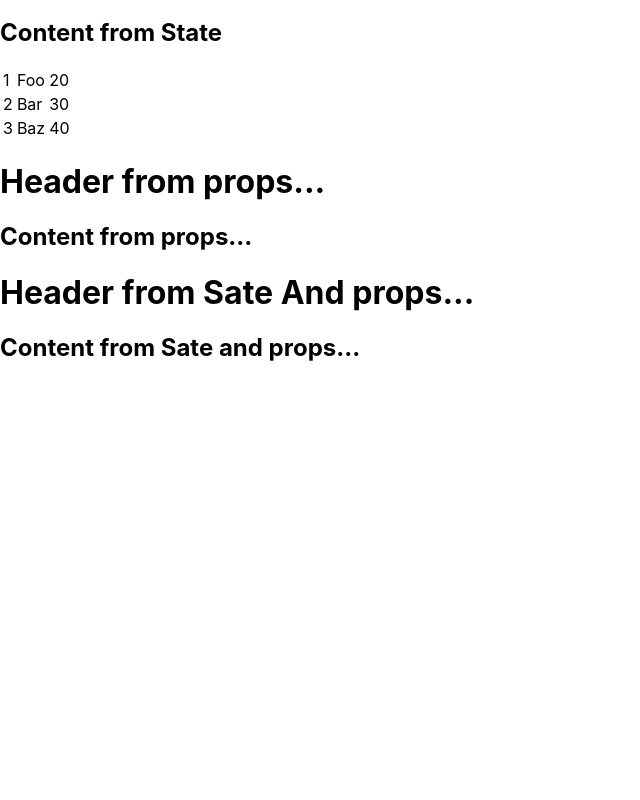
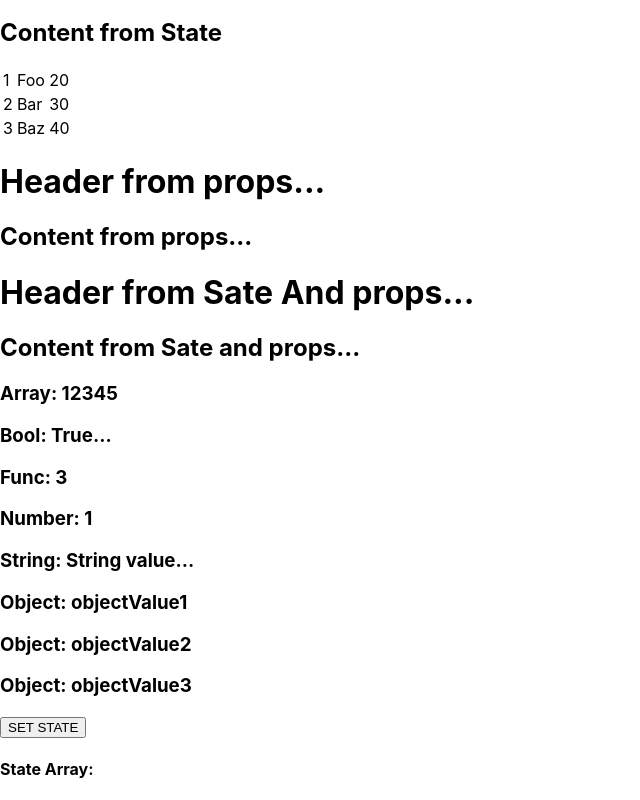
Before and after one commit to Khurramsidd/react-app, a React (Create React App) app: page / in a window 1280 px wide. Shown: the part 390-1190 px from the top of the page, without its empty margins (0-640 px from the left). Before the commit the page ends 800 px from the top, so only its background shows below. Built offline with nearby package versions, Linux system fonts and the light colour scheme.

Commit message:
set state

```diff
--- a/package.json
+++ b/package.json
@@ -3,6 +3,7 @@
   "version": "0.1.0",
   "private": true,
   "dependencies": {
+    "prop-types": "^15.7.2",
     "react": "^16.8.6",
     "react-dom": "^16.8.6",
     "react-scripts": "3.0.1"
--- a/src/App.jsx
+++ b/src/App.jsx
@@ -1,6 +1,8 @@
 import React from 'react';
 import Props from './learning/props.jsx'
 import StateAndProps from './learning/stateAndProps.jsx'
+import ValidatingProps from './learning/validatingProps.jsx'
+import SetState from './learning/setState.jsx'
 class App extends React.Component {
     render() {
         return (
@@ -9,6 +11,8 @@
                 <Content/>
                 <Props/>
                 <StateAndProps/>
+                <ValidatingProps/>
+                <SetState/>
             </div>
         );
     }
--- /dev/null
+++ b/src/learning/setState.jsx
@@ -0,0 +1,32 @@
+import React from 'react';
+
+class SetState extends React.Component {
+    constructor() {
+        super();
+
+        this.state = {
+            data: []
+        }
+        /**
+         * " this.setStateHandler().bind(this) " sets the context for the function setStateHandler() to be the class object.
+         * This is necessary so that you could call this.setState({...}) inside the method, because setState() is the method of React.Component.
+         * If you do not .bind(this) you would get an error that setState() method is undefined.
+         */
+        this.setStateHandler = this.setStateHandler.bind(this);
+    };
+    setStateHandler() {
+        var item = "setState..."
+        var myArray = this.state.data.slice();
+        myArray.push(item);
+        this.setState({data: myArray})
+    };
+    render() {
+        return (
+            <div>
+                <button onClick = {this.setStateHandler}>SET STATE</button>
+                <h4>State Array: {this.state.data}</h4>
+            </div>
+        );
+    }
+}
+export default SetState;
--- /dev/null
+++ b/src/learning/validatingProps.jsx
@@ -0,0 +1,44 @@
+import React from 'react';
+import PropTypes from 'prop-types'
+
+
+class ValidatingProps extends React.Component {
+    render() {
+        return (
+            <div>
+                <h3>Array: {this.props.propArray}</h3>
+                <h3>Bool: {this.props.propBool ? "True..." : "False..."}</h3>
+                <h3>Func: {this.props.propFunc(3)}</h3>
+                <h3>Number: {this.props.propNumber}</h3>
+                <h3>String: {this.props.propString}</h3>
+                <h3>Object: {this.props.propObject.objectName1}</h3>
+                <h3>Object: {this.props.propObject.objectName2}</h3>
+                <h3>Object: {this.props.propObject.objectName3}</h3>
+            </div>
+        );
+    }
+}
+
+ValidatingProps.propTypes = {
+    propArray: PropTypes.array.isRequired,
+    propBool: PropTypes.bool.isRequired,
+    propFunc: PropTypes.func,
+    propNumber: PropTypes.number,
+    propString: PropTypes.string,
+    propObject: PropTypes.object
+}
+
+ValidatingProps.defaultProps = {
+    propArray: [1,2,3,4,5],
+    propBool: true,
+    propFunc: function(e){return e},
+    propNumber: 1,
+    propString: "String value...",
+
+    propObject: {
+        objectName1:"objectValue1",
+        objectName2: "objectValue2",
+        objectName3: "objectValue3"
+    }
+}
+export default ValidatingProps;
```
Also changed, not shown: 1 other file (tests, documents, lock files or other folders).
